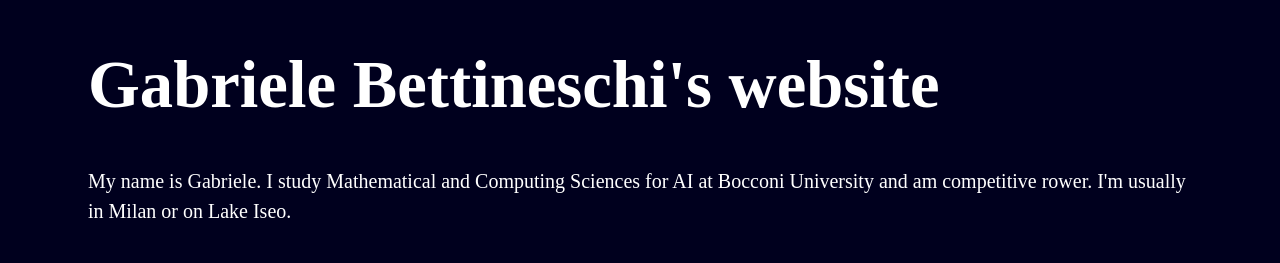
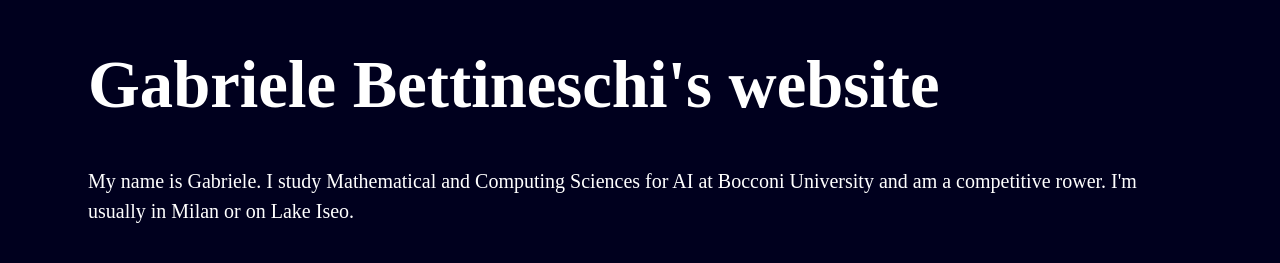
Before and after one commit to gbettineschi/gbettineschi.github.io, a plain HTML site: page index.html in a window 1280 px wide. Shown: the top 263 px of the page. Drawn offline with Linux system fonts and the light colour scheme; a web font is replaced by a local one.

Commit message:
Update index.html

```diff
--- a/index.html
+++ b/index.html
@@ -16,7 +16,7 @@
 		<h1>Gabriele Bettineschi's website</h1>
 		<p>
 			My name is Gabriele. I study Mathematical and Computing Sciences for
-			AI at Bocconi University and am competitive rower. I'm usually in
+			AI at Bocconi University and am a competitive rower. I'm usually in
 			Milan or on Lake Iseo.
 		</p>
 		<h2>Something about me</h2>
```
